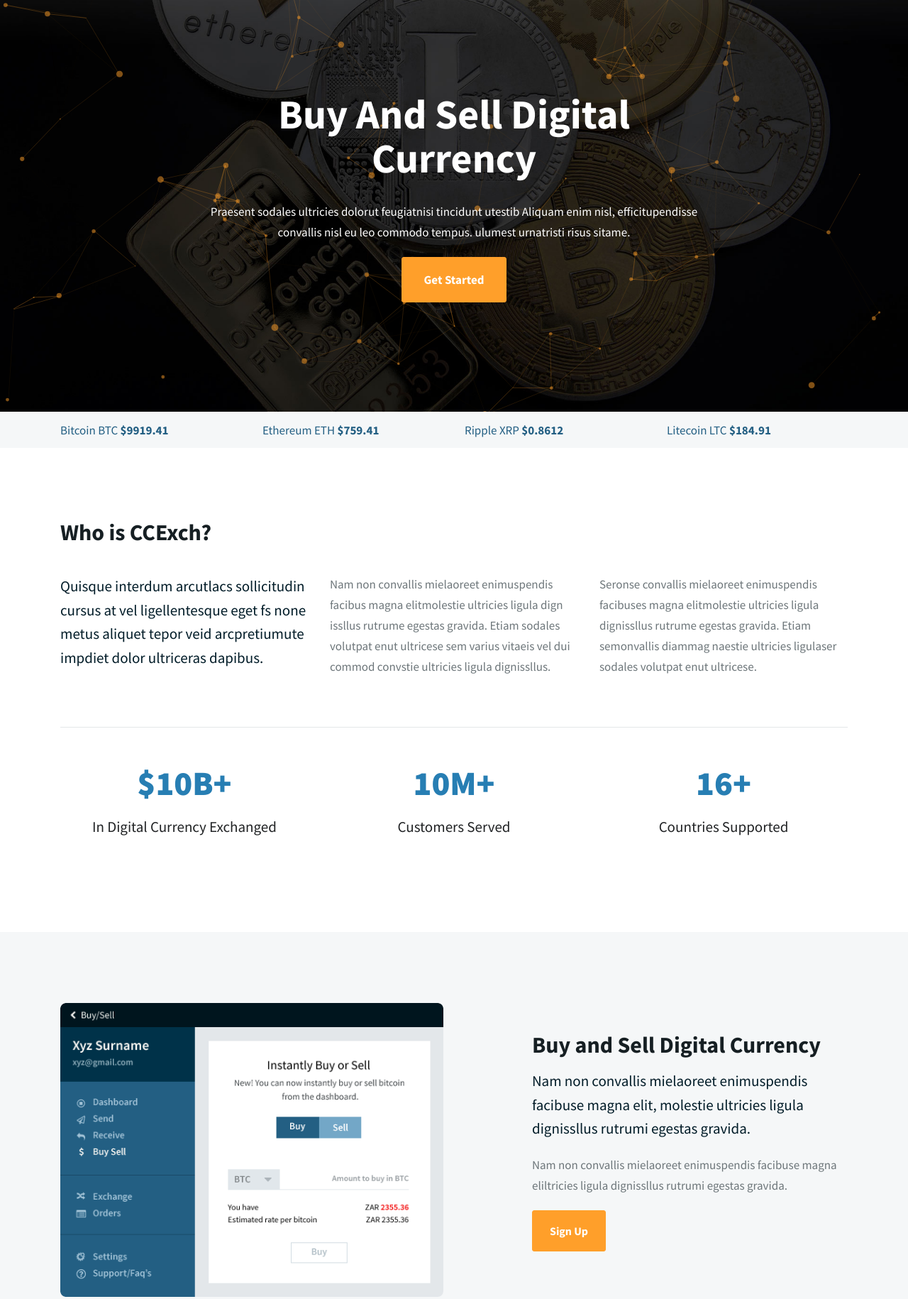
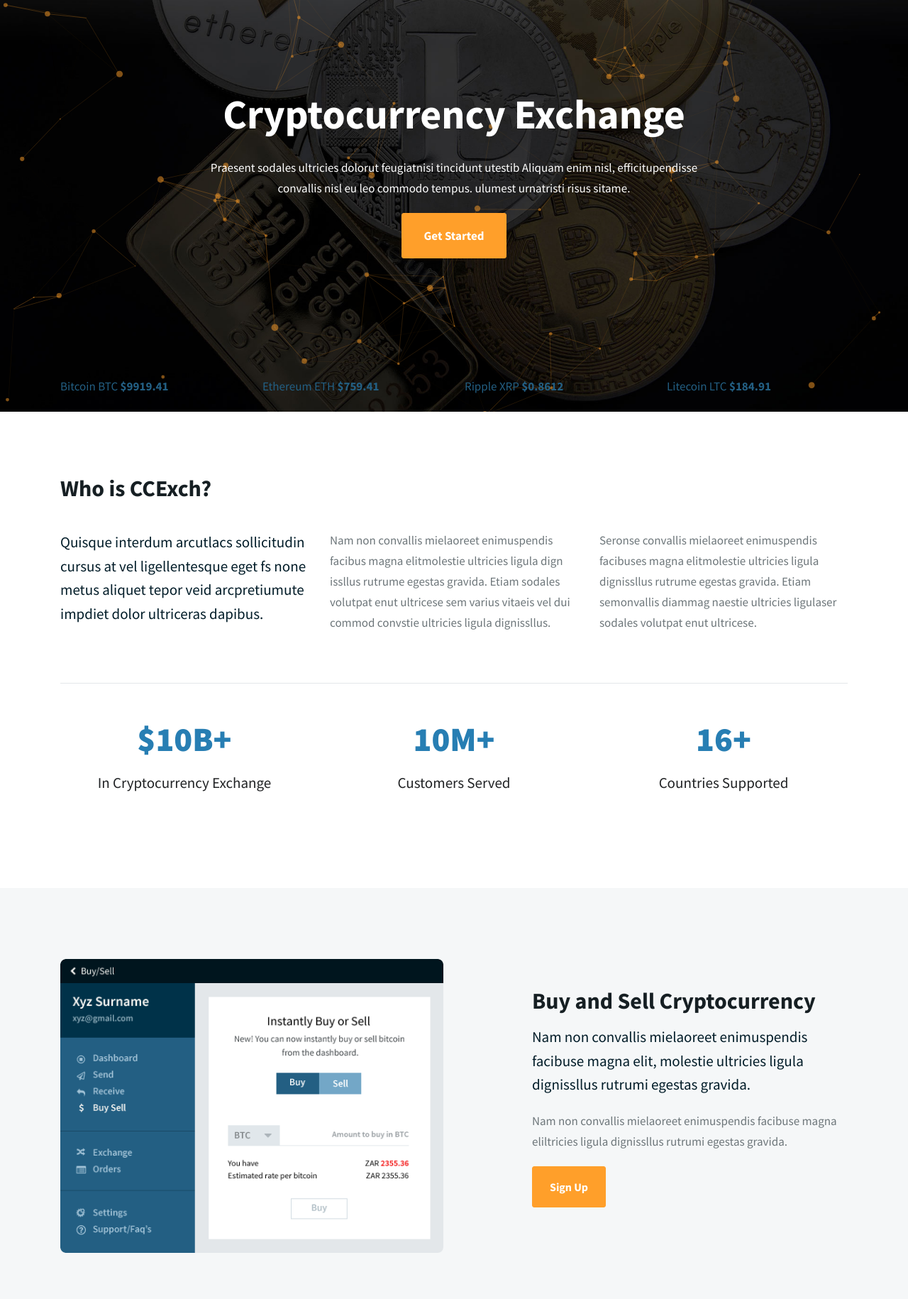
Before and after one commit to crytpsphere2019/crytpsphere2019.github.io, a plain HTML site: page index.html in a window 1280 px wide. Shown: the part 220-2050 px from the top of the page at 71% size. Drawn offline with Linux system fonts and the light colour scheme.

Commit message:
Change text /terms

```diff
--- a/index.html
+++ b/index.html
@@ -49,7 +49,7 @@
                                 <li class="has-sub"><a href="#">Blog</a>
                                     <ul>
                                         <li><a href="blog-default.html">What's New?</a></li>
-                                        <li><a href="blog-single.html">Crypto Trading Guide</a></li>
+                                        <li><a href="blog-single.html">Cryptocurrency Trading Guide</a></li>
                                     </ul>
                                 </li>
                                 <!-- <li class="has-sub"><a href="#">Pages</a>
@@ -87,7 +87,7 @@
                 <div class="offset-xl-2 col-xl-8 offset-lg-2 col-lg-8 col-md-12 col-sm-12 col-12 text-center ">
                     <!--  hero-block-->
                     <div class="hero-block">
-                        <h1 class="hero-title mb30">Buy And Sell Digital Currency</h1>
+                        <h1 class="hero-title mb30">Cryptocurrency Exchange</h1>
                         <p class="text-white">Praesent sodales ultricies dolorut feugiatnisi tincidunt utestib Aliquam enim nisl, efficitupendisse convallis nisl eu leo commodo tempus. ulumest urnatristi risus sitame.</p>
                         <a href="#" class="btn btn-default btn-lg" data-toggle="modal" data-target="#exampleModal">Get Started</a>
                     </div>
@@ -154,7 +154,7 @@
                 <div class="col-xl-4 col-lg-4 col-md-4 col-sm-12 col-12 ">
                     <div class="counter-block">
                         <h2 class="counter-title">$10B+</h2>
-                        <p class="counter-text">In Digital Currency Exchanged</p>
+                        <p class="counter-text">In Cryptocurrency Exchange</p>
                     </div>
                 </div>
                 <!-- /.counter -->
@@ -192,7 +192,7 @@
                 <!--  buy/sell-details -->
                 <div class="offset-xl-1 col-xl-5 col-lg-6 col-md-12 col-sm-12 col-12">
                     <div class="pdt40">
-                        <h2>Buy and Sell Digital Currency</h2>
+                        <h2>Buy and Sell Cryptocurrency</h2>
                         <p class="lead">Nam non convallis mielaoreet enimuspendis facibuse magna elit, molestie ultricies ligula dignissllus rutrumi egestas gravida. </p>
                         <p>Nam non convallis mielaoreet enimuspendis facibuse magna eliltricies ligula dignissllus rutrumi egestas gravida. </p>
                         <a href="#" class="btn btn-default">Sign up</a>
@@ -267,7 +267,7 @@
                         </div>
                         <div class="offset-xl-1 col-xl-6 offset-lg-1 col-lg-6 col-md-6 col-sm-12 col-12">
                             <div class="pdt120">
-                                <h3>Buy Digital Currancy</h3>
+                                <h3>Buy Cryptocurrency</h3>
                                 <p>Squis tortoret urabitur quis scelerisque tellus dictum sid volutpat est pharetum sid volutpat est pharetra eraesente tortoret urabitur quis scelerisque tellus dictum sid. </p>
                             </div>
                         </div>
@@ -377,7 +377,7 @@
         <div class="container">
             <div class="row ">
                 <div class="col-xl-7 col-lg-7 col-md-7 col-sm-12 col-12 ">
-                    <h2>Leading bitcoin & <br> cryptocurrency exchange</h2>
+                    <h2>Leading cryptocurrency exchange</h2>
                 </div>
                 <div class="col-xl-5 col-lg-5 col-md-5 col-sm-12 col-12 ">
                     <div class="">
```
